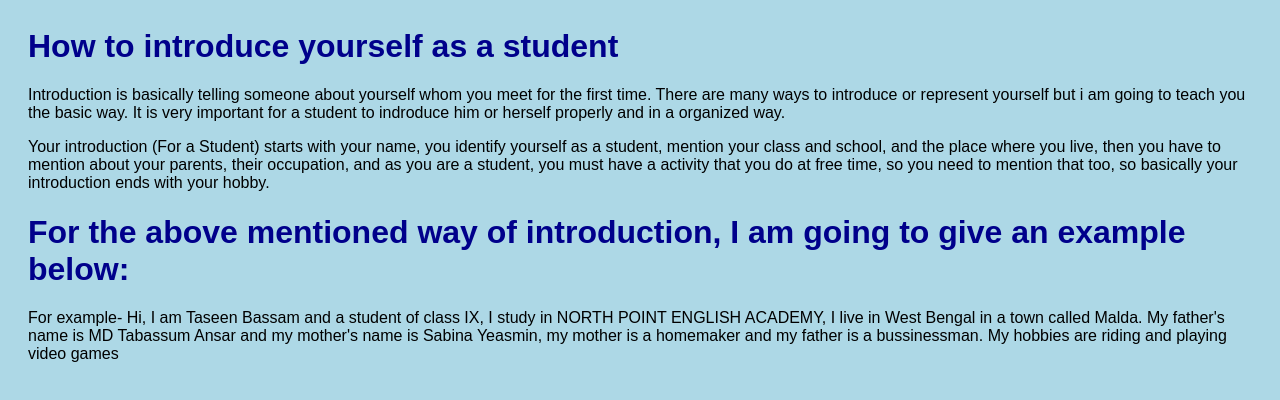
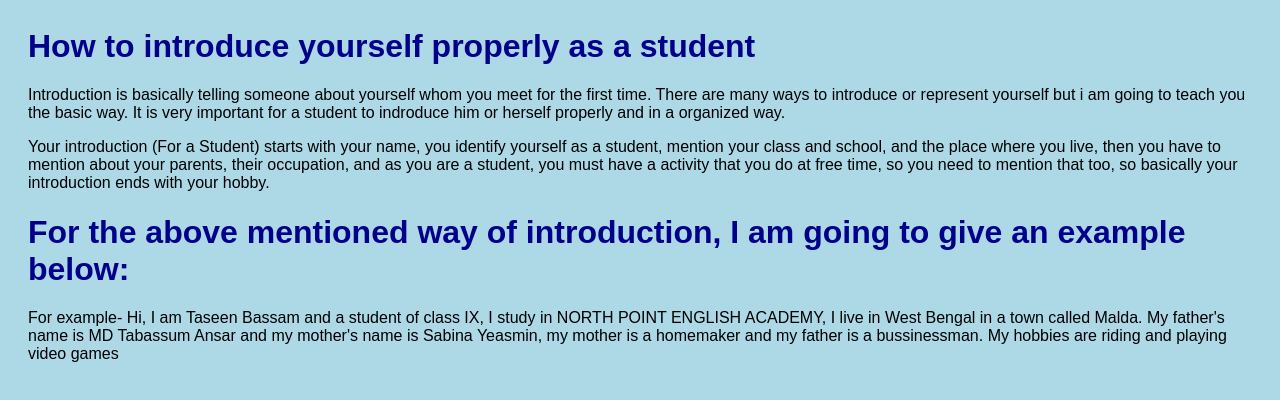
Before and after one commit to Taseen2011/My-website, a plain HTML site: page index.html in a window 1280 px wide. Drawn offline with Linux system fonts and the light colour scheme.

Commit message:
Update index.html

```diff
--- a/index.html
+++ b/index.html
@@ -27,7 +27,7 @@
 </style>
   </head>
   <body>
-    <h1>How to introduce yourself as a student</h1>
+    <h1>How to introduce yourself properly as a student</h1>
     <p>Introduction is basically telling someone about yourself whom you meet for the first time. There are many ways to introduce or represent yourself but i am going to teach you the basic way. It is very important for a student to indroduce him or herself properly and in a organized way. </p>
     <p>Your introduction (For a Student) starts with your name, you identify yourself as a student, mention your class and school, and the place where you live, then you have to mention about your parents, their occupation, and as you are a student, you must have a activity that you do at free time, so you need to mention that too, so basically your introduction ends with your hobby.</p>
     <h1>For the above mentioned way of introduction, I am going to give an example below:</h1>
```
